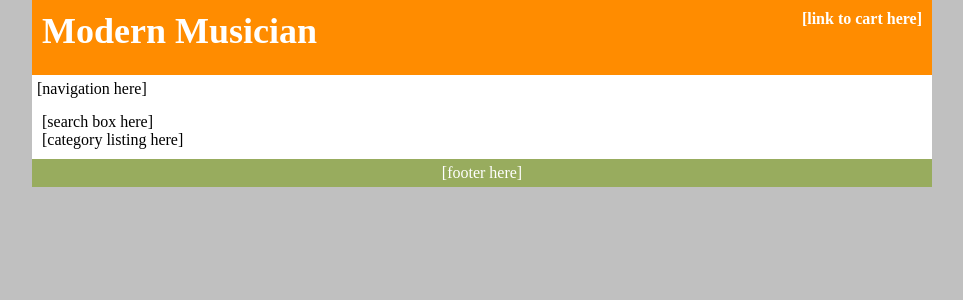
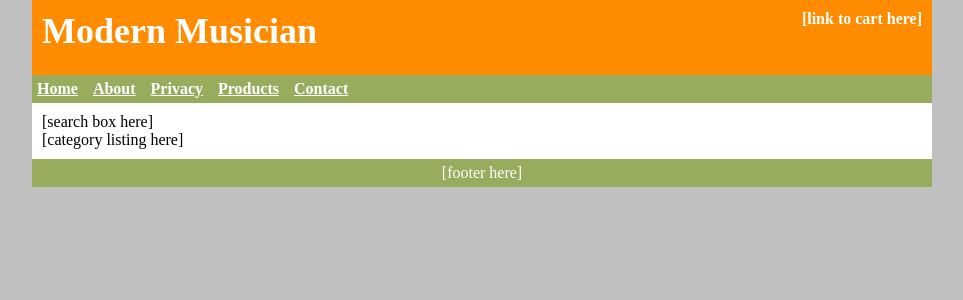
Before and after one commit to tien226anh/sad2024, a Django app: page /catalog/ in a window 1280 px wide. Shown: the top 300 px of the page, without its empty margins (158-1121 px from the left). Run offline with Django 5.2, Linux system fonts and the light colour scheme.

Commit message:
small fix

```diff
--- a/static/css.css
+++ b/static/css.css
@@ -1,3 +1,7 @@
+@import 'layout.css';
+@import 'styles.css';
+@import 'links.css';
+
 * {
   margin: 0;
   padding: 0;
@@ -89,3 +93,31 @@ a.skip_link {
   left: -1000px;
   top: -1000px;
 }
+
+#navigation {
+  width: 900px;
+  height: auto;
+  background-color: #98AC5E;
+  text-align: middle;
+}
+
+#navigation ul {
+  list-style: none;
+}
+
+#navigation ul li {
+  float: left;
+  margin-right: 15px;
+}
+
+#navigation ul li a {
+  color: White;
+  font-weight: bold;
+  text-decoration: underline;
+}
+
+#navigation ul li a:hover {
+  color: #616161;
+  background-color: White;
+  text-decoration: none;
+}
--- a/templates/catalog.html
+++ b/templates/catalog.html
@@ -13,7 +13,7 @@
   </div>
   <div id="navigation">
     <div class="navIEPadder">
-      [navigation here]
+      {% include 'tags/navigation.html' %}
     </div>
   </div>
   <div id="middle">
--- /dev/null
+++ b/templates/tags/navigation.html
@@ -0,0 +1,8 @@
+<ul>
+  <li><a href="/catalog">Home</a></li>
+  <li><a href="/catalog">About</a></li>
+  <li><a href="/catalog">Privacy</a></li>
+  <li><a href="/catalog">Products</a></li>
+  <li><a href="/catalog">Contact</a></li>
+</ul>
+<div class="cb"></div>
```
